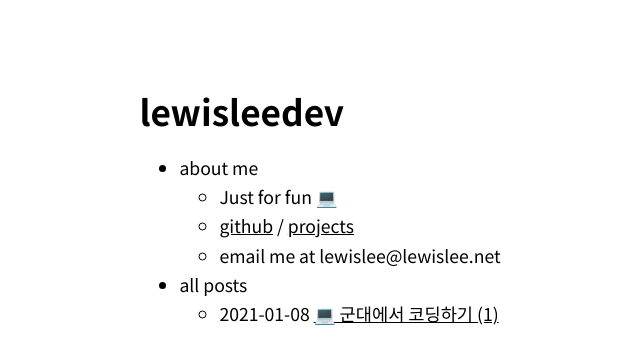
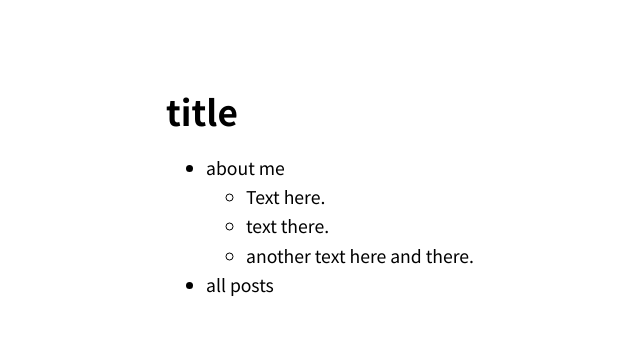
Before and after one commit to lewisleedev/lewisleedev.github.io, a Jekyll site: the page built from index.md, in a window 1280 px wide. Shown: the top 364 px of the page, without its empty margins (320-960 px from the left). Built offline with Jekyll 4.4.1, drawn with Linux system fonts in a browser that asks for light colours.

Commit message:
Make template

```diff
--- a/_config.yml
+++ b/_config.yml
@@ -1,7 +1,7 @@
-title: lewisleedev # name of the site
+title: title # name of the site
 author: Lewis Lee # name of site's author
 email: lewislee@lewislee.net # email of site's author
-url: https://blog.lewislee.net # root address of the site
+url: https://dev.lewislee.net # root address of the site
 baseurl: "/" # subpath of the site, e.g. "/blog"
 description: > # description of the site (multiple lines allowed)
 
--- a/_data/menu.yml
+++ b/_data/menu.yml
@@ -4,9 +4,9 @@
 entries:
   - title: about me
     entries:
-      - title: Just for fun 💻
-      - title: <a href="https://github.com/lewisleedev">github</a> / <a href="/projects.html">projects</a>
-      - title: "email me at lewislee@lewislee.net"
+      - title: Text here.
+      - title: text there.
+      - title: another text here and there.
 
   - title: all posts
     post_list:
--- a/_layouts/post.html
+++ b/_layouts/post.html
@@ -13,8 +13,3 @@ layout: default
 
   {{ content }}
 </article>
-
-<footer>
-  <hr data-content="Thoughts?">
-  <p class="centered">Contact me with <a href="mailto:lewislee@lewislee.net">Email</a> or <a href="https://github.com/lewisleedev/lewisleedev.github.io/issues">Github</a>.</p>
-</footer>
```
Also changed, not shown: _posts/2021-01-08-💻-군대에서-코딩하기-(1).md (deleted, +0 -38 lines), projects.md (deleted, +0 -12 lines), img/codeanywhere.png (deleted), img/thecampy.png (deleted), logo.png (deleted).
